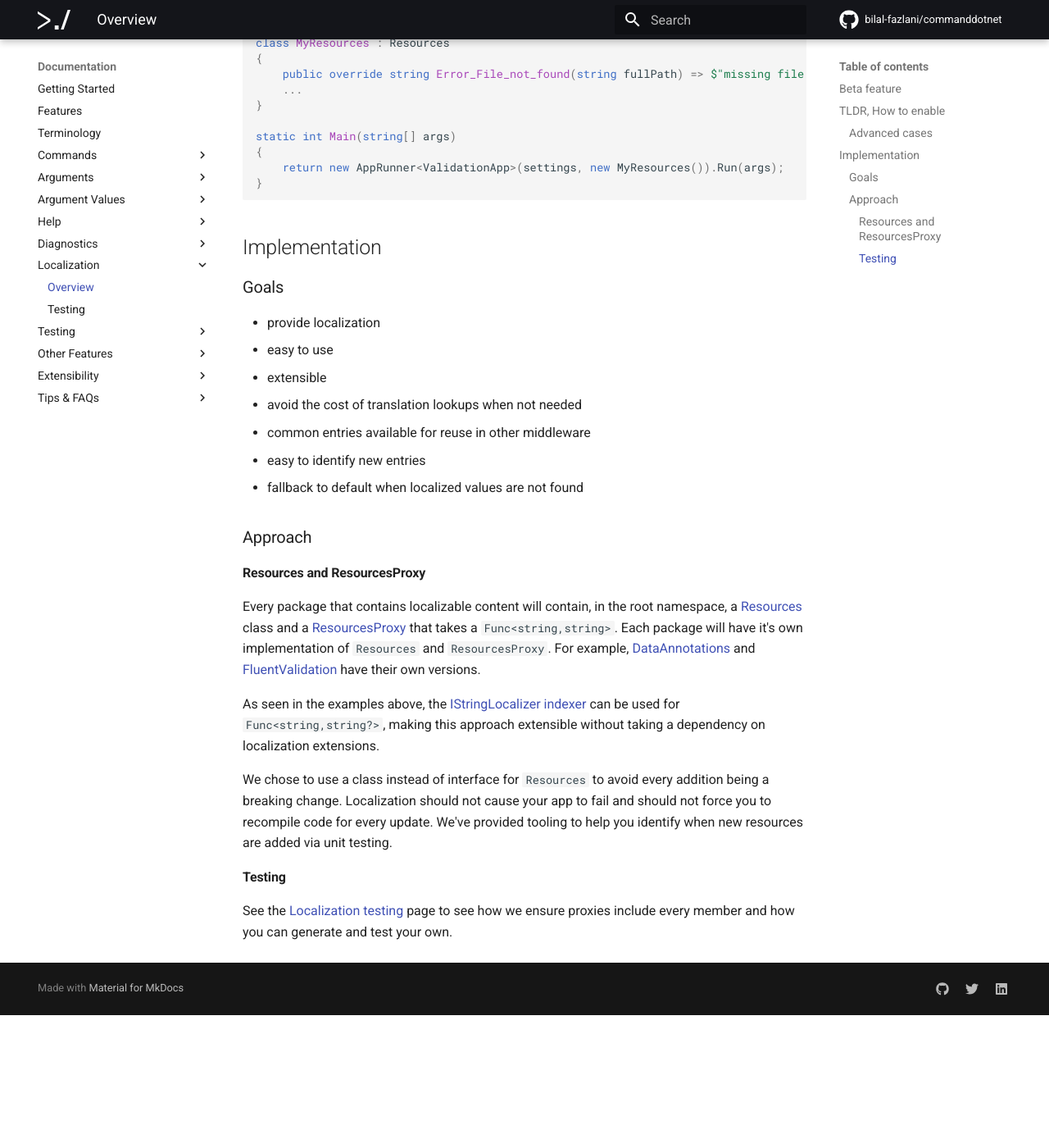
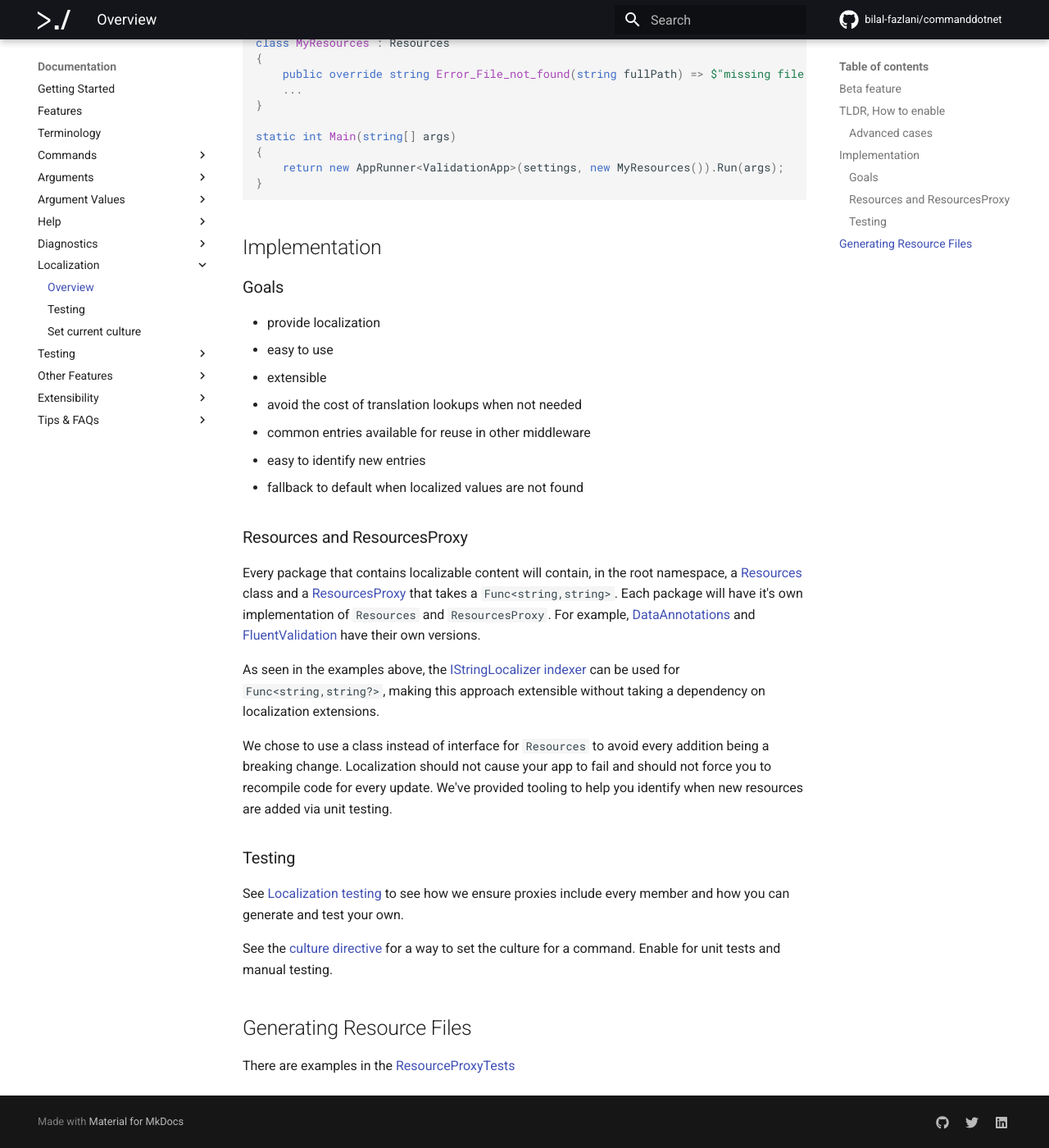
Before and after one commit to bilal-fazlani/commanddotnet, an MkDocs documentation site: the page built from docs/Localization/overview.md, in a window 1280 px wide and 1400 px high, scrolled down 1161 px. Shown: the whole window at 82% size. Built offline with MkDocs 1.6.1 and Material for MkDocs 9.7.7, drawn with Linux system fonts in a browser that asks for light colours; comment, search, counter and statistics services are not loaded; before the commit the page ends 2399 px from its top, so only the background shows below that.

Commit message:
fix docs

```diff
--- a/docs/Localization/overview.md
+++ b/docs/Localization/overview.md
@@ -61,9 +61,7 @@ static int Main(string[] args)
 * easy to identify new entries
 * fallback to default when localized values are not found
 
-### Approach
-
-#### Resources and ResourcesProxy
+### Resources and ResourcesProxy
 
 Every package that contains localizable content will contain, in the root namespace, a [Resources](https://github.com/bilal-fazlani/commanddotnet/blob/master/CommandDotNet/Resources.cs) class and a [ResourcesProxy](https://github.com/bilal-fazlani/commanddotnet/blob/master/CommandDotNet/ResourcesProxy.cs) that takes a `Func<string,string>`.  Each package will have it's own implementation of `Resources` and `ResourcesProxy`.  For example, [DataAnnotations](https://github.com/bilal-fazlani/commanddotnet/tree/master/CommandDotNet.DataAnnotations) and [FluentValidation](https://github.com/bilal-fazlani/commanddotnet/tree/master/CommandDotNet.FluentValidation) have their own versions.
 
@@ -71,6 +69,12 @@ As seen in the examples above, the [IStringLocalizer indexer](https://docs.micro
 
 We chose to use a class instead of interface for `Resources` to avoid every addition being a breaking change. Localization should not cause your app to fail and should not force you to recompile code for every update. We've provided tooling to help you identify when new resources are added via unit testing.
 
-#### Testing
+### Testing
 
-See the [Localization testing](../testing.md) page to see how we ensure proxies include every member and how you can generate and test your own.
+See [Localization testing](/testing.md) to see how we ensure proxies include every member and how you can generate and test your own.
+
+See the [culture directive](/culture-directive.md) for a way to set the culture for a command. Enable for unit tests and manual testing.
+
+## Generating Resource Files
+
+There are examples in the [ResourceProxyTests](https://github.com/bilal-fazlani/commanddotnet/blob/master/CommandDotNet.Tests/UnitTests/ResourceProxyTests.cs)
--- a/mkdocs.yml
+++ b/mkdocs.yml
@@ -43,6 +43,7 @@ nav:
       - Localization:
         - Localization/overview.md
         - Localization/testing.md
+        - Localization/culture-directive.md
       - Testing:
         - TestTools/overview.md
         - Harness:
```
